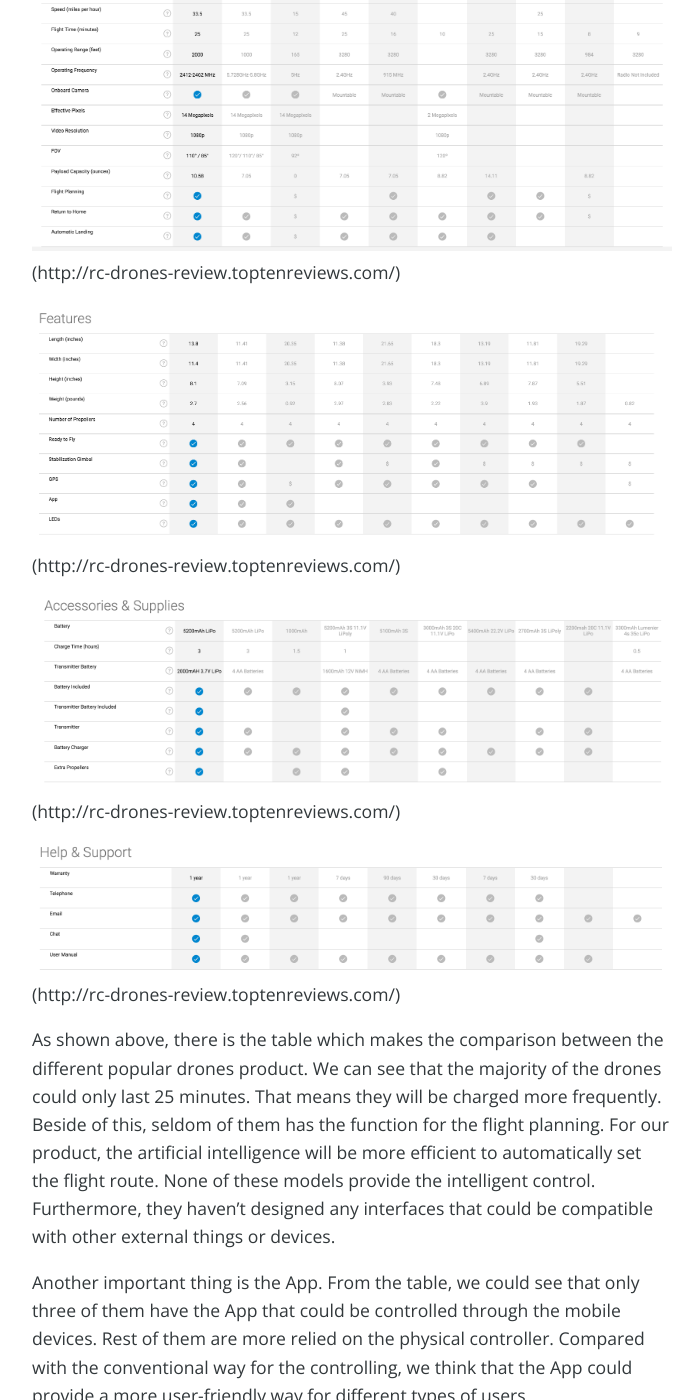
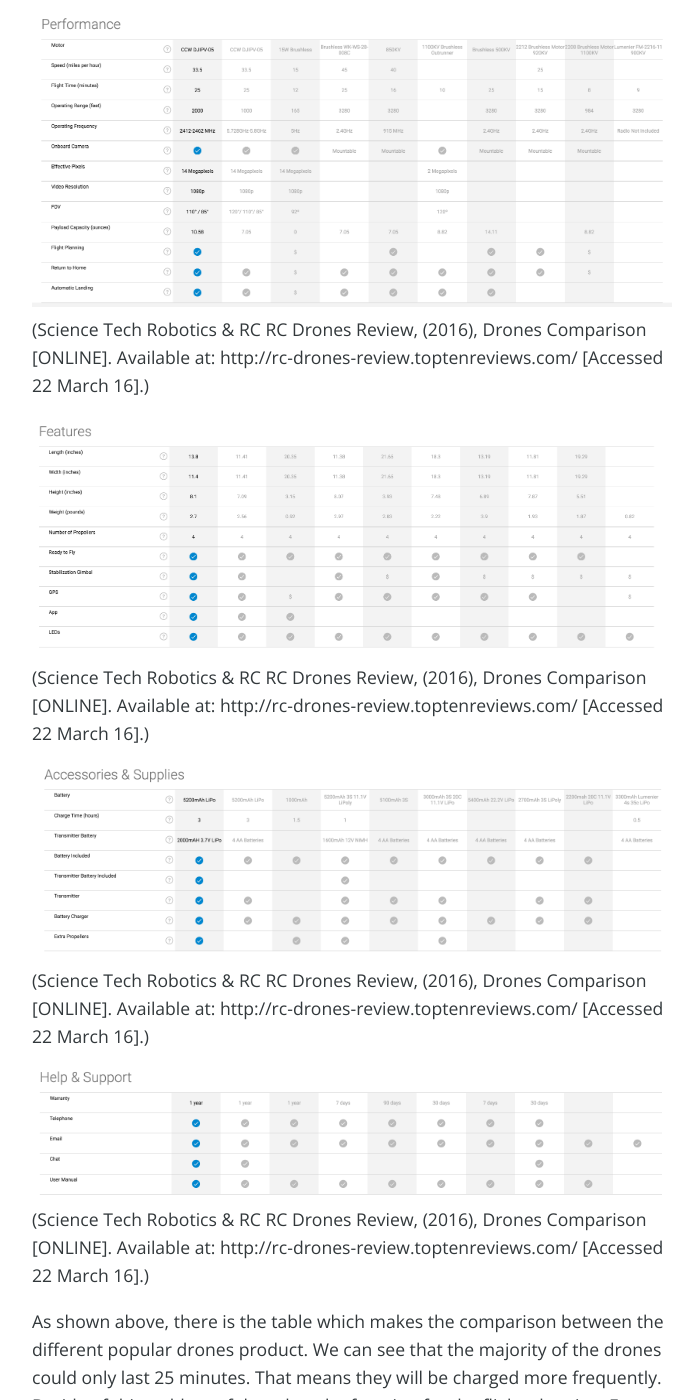
Before and after one commit to immortaljoe/immortaljoe.github.io, a Jekyll site: the page built from _posts/2016-03-21-yue-zhou-market-research.md, in a window 1280 px wide and 1400 px high, scrolled down 941 px. Shown: the whole window, without its empty margins (288-988 px from the left). Built offline with Jekyll 4.4.1, drawn with Linux system fonts in a browser that asks for light colours; some of the changed text lies outside the part shown.

Commit message:
market research

```diff
--- a/_posts/2016-03-21-yue-zhou-market-research.md
+++ b/_posts/2016-03-21-yue-zhou-market-research.md
@@ -6,19 +6,19 @@ title: Brief Marketing Research
 Our idea is to develop drones that could be considered as an intelligent housekeeper. In this project, I am responsible for the marketing research. Based on the analysis we extracted from the online resources, we found several companies has developed the similar products. But the majority of the products just focus on the basic functions (e.g. photographing) and modern design. We have found several online resource to make a brief market research of drones.
 
 ![Drone models](https://raw.githubusercontent.com/immortaljoe/immortaljoe.github.io/master/img/drones_models.png)
-(http://rc-drones-review.toptenreviews.com/)
+(Science Tech Robotics & RC RC Drones Review, (2016), Drones Comparison [ONLINE]. Available at: http://rc-drones-review.toptenreviews.com/ [Accessed 22 March 16].)
 
 ![Comparison of drones performance](https://raw.githubusercontent.com/immortaljoe/immortaljoe.github.io/master/img/drones_performance.png)
-(http://rc-drones-review.toptenreviews.com/)
+(Science Tech Robotics & RC RC Drones Review, (2016), Drones Comparison [ONLINE]. Available at: http://rc-drones-review.toptenreviews.com/ [Accessed 22 March 16].)
 
 ![Comparison of drones features](https://raw.githubusercontent.com/immortaljoe/immortaljoe.github.io/master/img/drones_features.png)
-(http://rc-drones-review.toptenreviews.com/)
+(Science Tech Robotics & RC RC Drones Review, (2016), Drones Comparison [ONLINE]. Available at: http://rc-drones-review.toptenreviews.com/ [Accessed 22 March 16].)
 
 ![Comparison of drones accessories and supplies](https://raw.githubusercontent.com/immortaljoe/immortaljoe.github.io/master/img/drones_supply.png)
-(http://rc-drones-review.toptenreviews.com/)
+(Science Tech Robotics & RC RC Drones Review, (2016), Drones Comparison [ONLINE]. Available at: http://rc-drones-review.toptenreviews.com/ [Accessed 22 March 16].)
 
-![Comparison of drones support service](https://github.com/immortaljoe/immortaljoe.github.io/blob/master/img/drones_support.png)
-(http://rc-drones-review.toptenreviews.com/)
+![Comparison of drones support service](https://raw.githubusercontent.com/immortaljoe/immortaljoe.github.io/master/img/drones_support.png)
+(Science Tech Robotics & RC RC Drones Review, (2016), Drones Comparison [ONLINE]. Available at: http://rc-drones-review.toptenreviews.com/ [Accessed 22 March 16].)
 
 As shown above, there is the table which makes the comparison between the different popular drones product. We can see that the majority of the drones could only last 25 minutes. That means they will be charged more frequently. Beside of this, seldom of them has the function for the flight planning. For our product, the artificial intelligence will be more efficient to automatically set the flight route. None of these models provide the intelligent control. Furthermore, they haven't designed any interfaces that could be compatible with other external things or devices.
 
```
